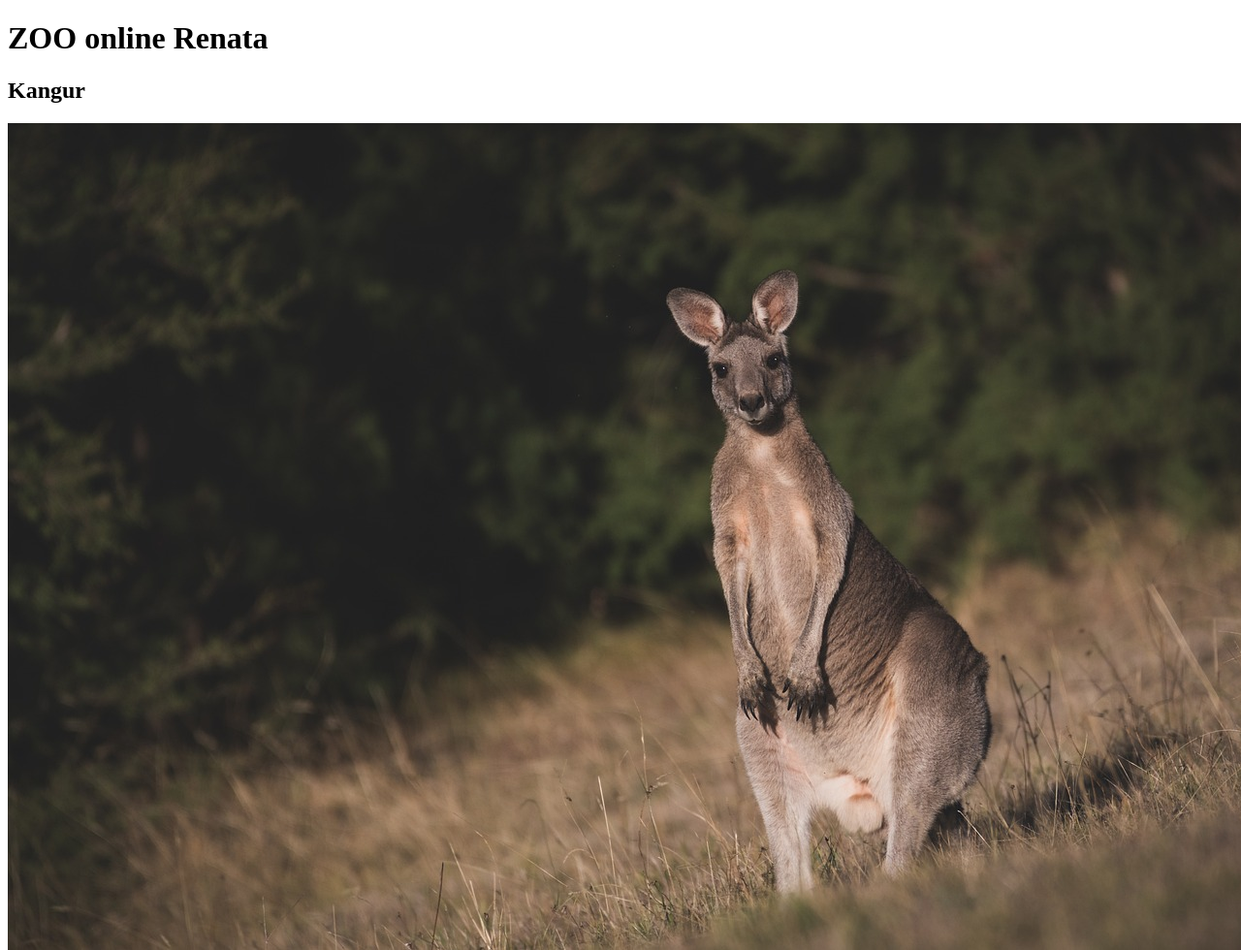
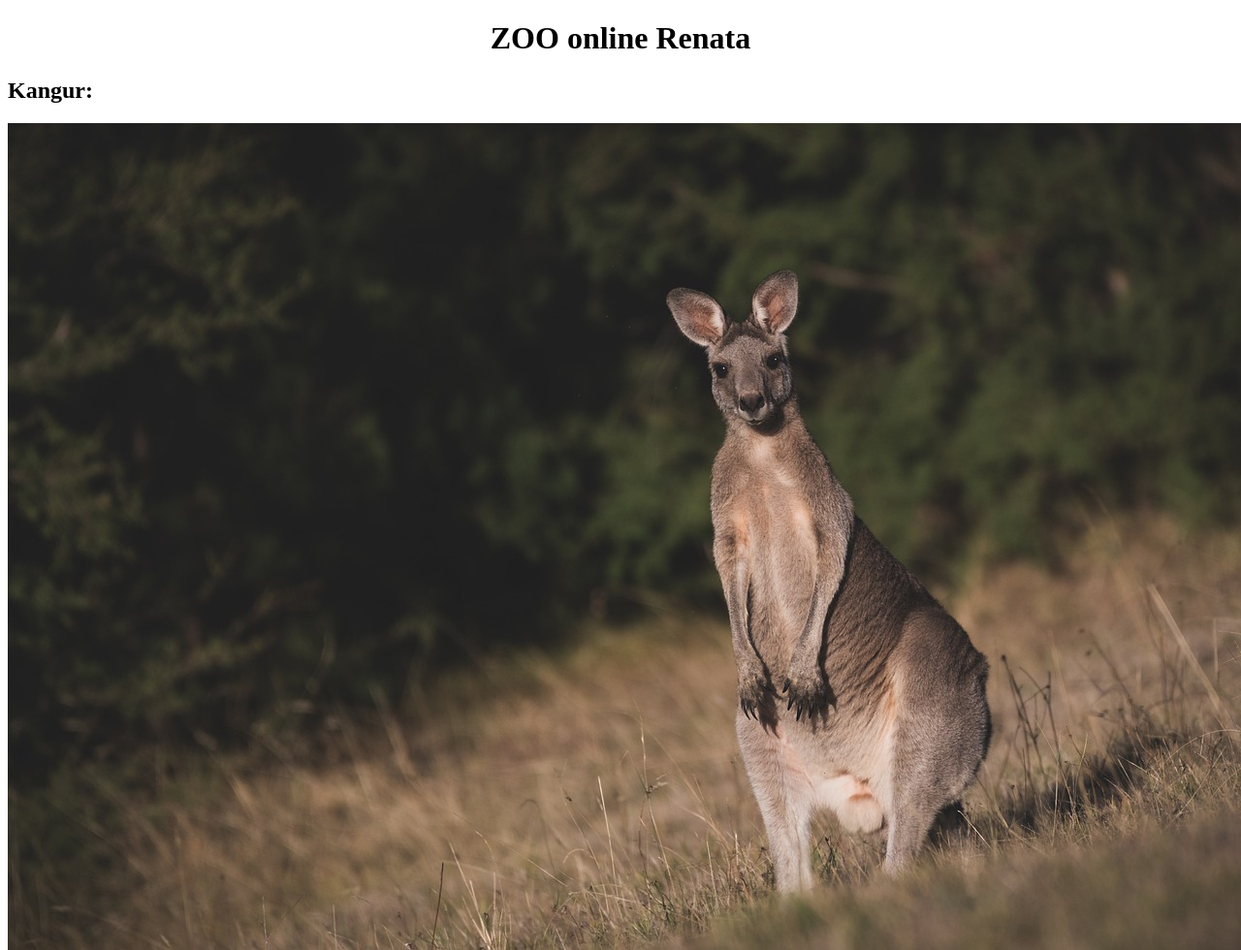
Before and after one commit to RenataliesPl/WZ-ININ5-hyb-wszyscy, a plain HTML site: page index.html in a window 1280 px wide. Shown: the top 980 px of the page at 97% size. Drawn offline with Linux system fonts and the light colour scheme.

Commit message:
wysrodkowanie tytulu strony

```diff
--- a/index.html
+++ b/index.html
@@ -9,11 +9,11 @@
 </head>
 <body>
   <header>
-    <h1>ZOO online Renata</h1>
+    <h1 style="text-align: center;">ZOO online Renata</h1>
   </header>
   <main>
     <section>
-      <h2>Kangur</h2>
+      <h2>Kangur:</h2>
       <img src="./img/kangur.jpg" alt="">
       <p>
         Lorem, ipsum dolor sit amet consectetur adipisicing elit. Non, nobis sunt tempore quaerat quas ipsam corporis sed inventore, maiores vel dolore sint architecto! Alias, enim? Perspiciatis praesentium saepe dolores illum?
```
